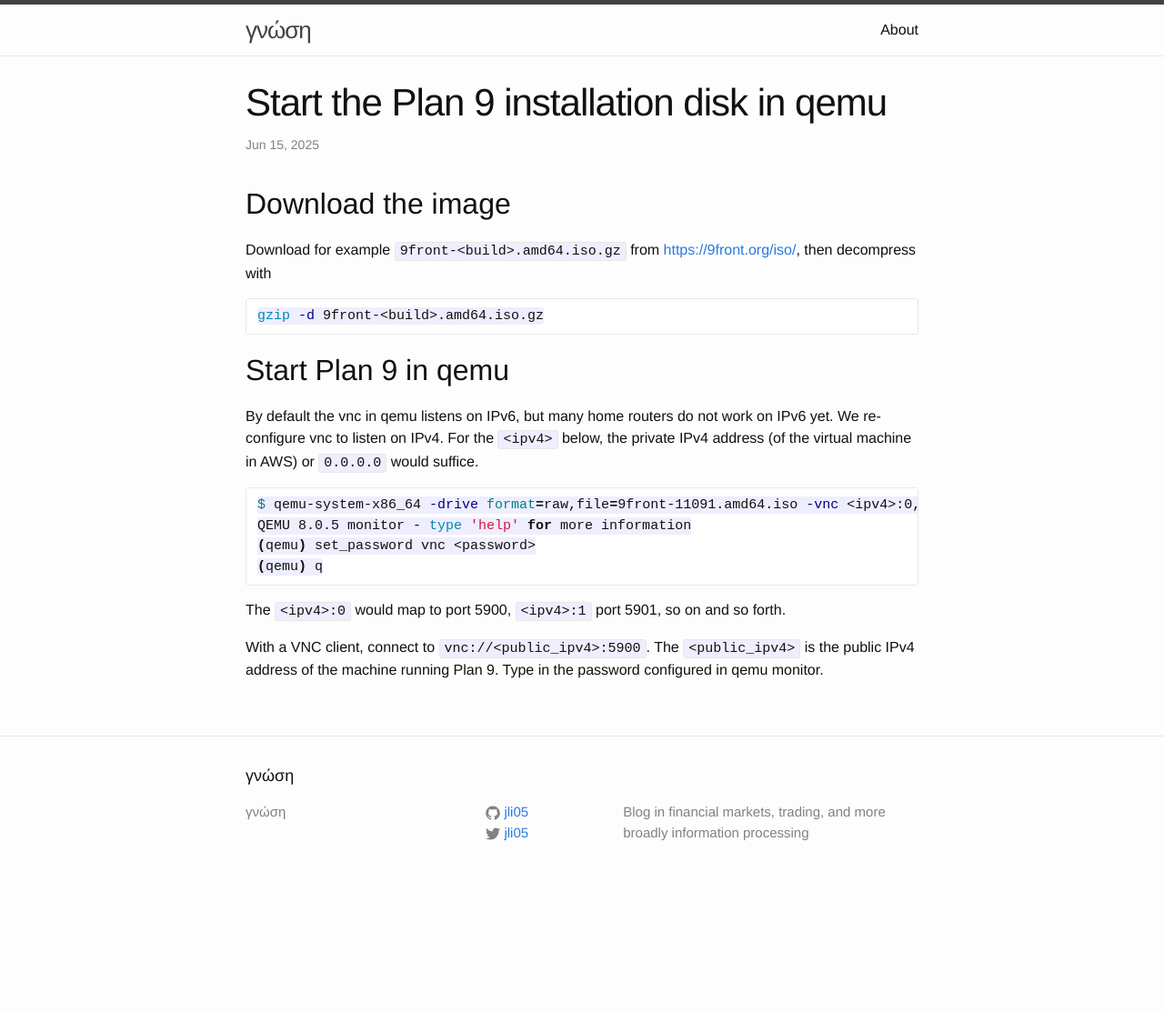
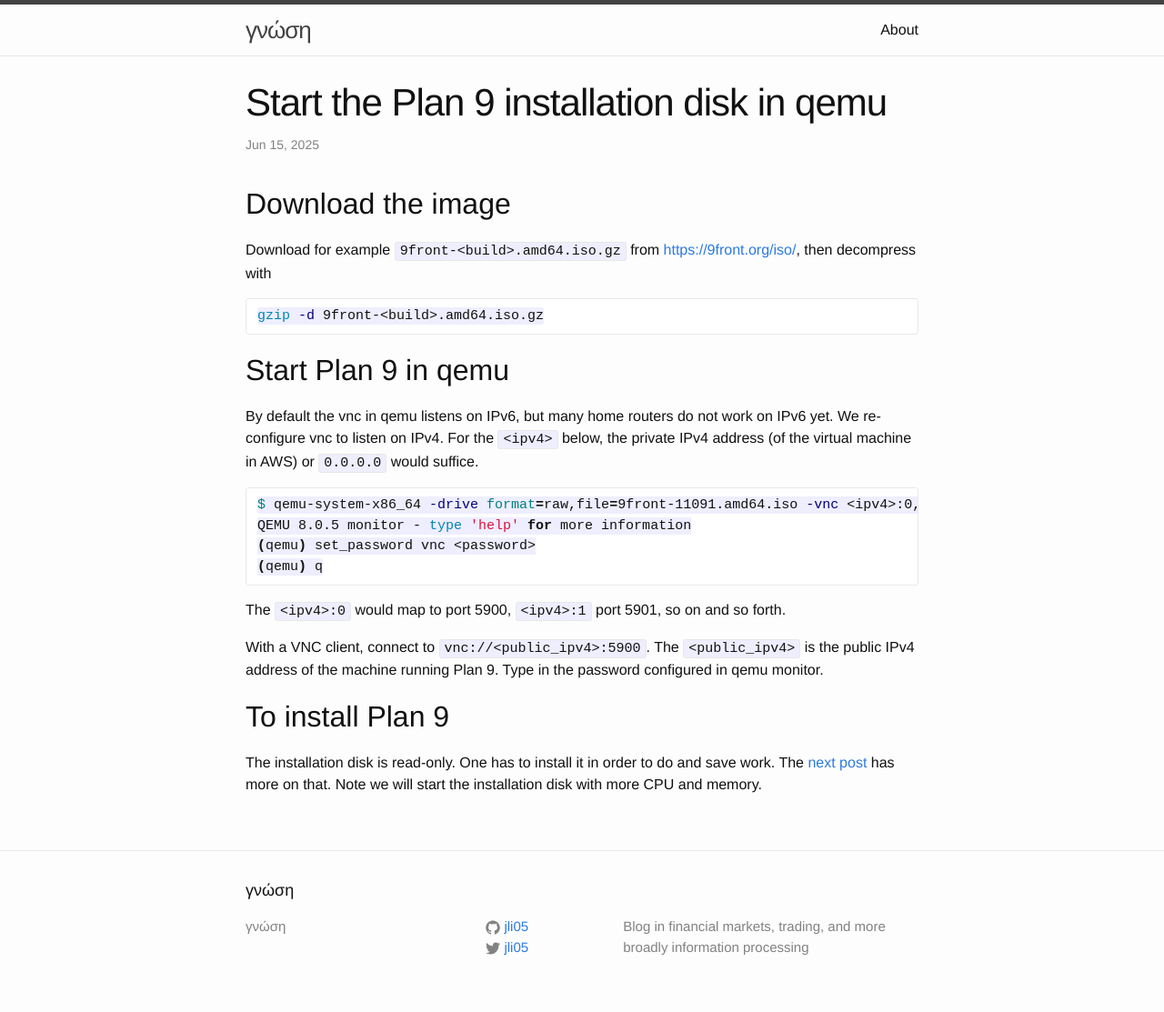
Before and after one commit to jli05/jli05.github.io, a Jekyll site: the page built from _posts/2025-06-15-start-plan9-in-qemu.md, in a window 1280 px wide. Shown: the whole page at 91% size. Built offline with Jekyll 4.4.1, drawn with Linux system fonts in a browser that asks for light colours; before the commit the page ends 987 px from its top, so only the background shows below that.

Commit message:
add to install plan 9 section

```diff
--- a/_posts/2025-06-15-start-plan9-in-qemu.md
+++ b/_posts/2025-06-15-start-plan9-in-qemu.md
@@ -23,3 +23,6 @@ QEMU 8.0.5 monitor - type 'help' for more information
 The `<ipv4>:0` would map to port 5900, `<ipv4>:1` port 5901, so on and so forth.
 
 With a VNC client, connect to `vnc://<public_ipv4>:5900`. The `<public_ipv4>` is the public IPv4 address of the machine running Plan 9. Type in the password configured in qemu monitor.
+
+## To install Plan 9
+The installation disk is read-only. One has to install it in order to do and save work. The [next post](/2025/06/21/9front-qemu-setup.html) has more on that. Note we will start the installation disk with more CPU and memory.
```
